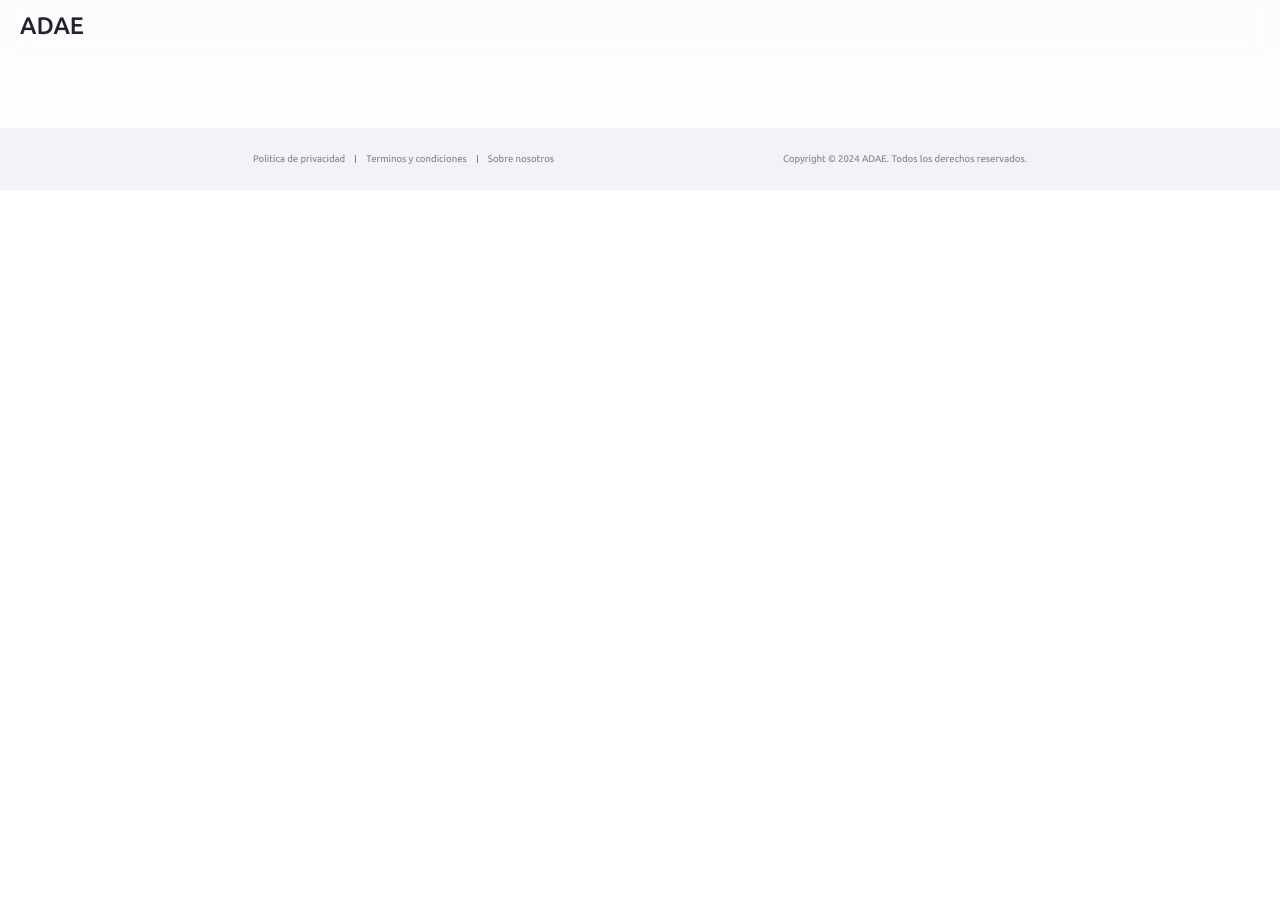
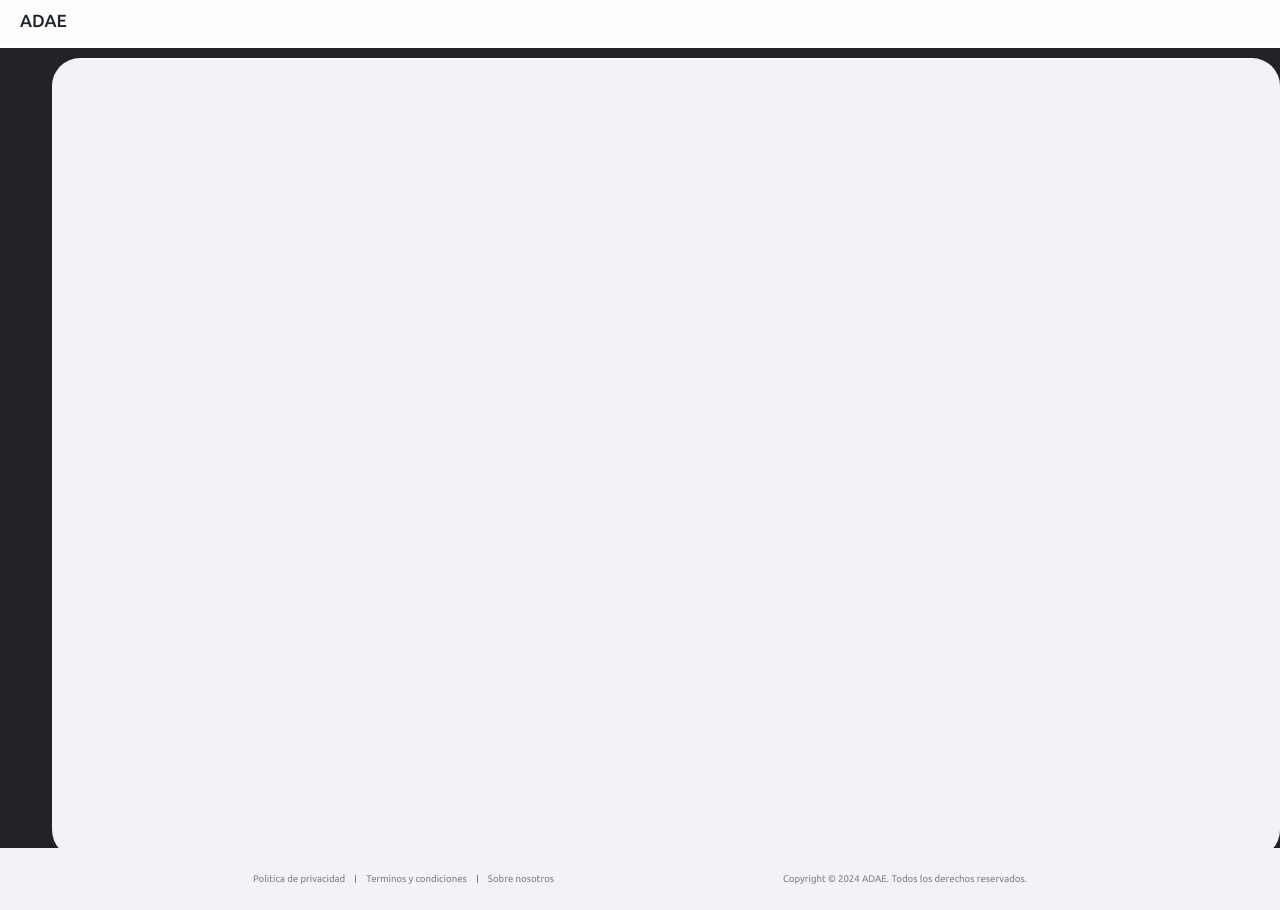
Before and after one commit to ProgramacionCbtis66/ProyectUnknown, an Angular app in the folder FrontEnd/: page /Main_Dashboard in a window 1280 px wide. Before the commit this address led to /. Before the commit the page ends 800 px from the top, so only its background shows below. Built offline with nearby package versions, Linux system fonts and the light colour scheme.

Commit message:
creacion de componente MAIN_DASHBOARD

```diff
--- a/FrontEnd/src/app/app-routing.module.ts
+++ b/FrontEnd/src/app/app-routing.module.ts
@@ -3,12 +3,14 @@ import { RouterModule, Routes } from '@angular/router';
 import { HomepageComponent } from './homepage/homepage.component';
 import { LogInComponent } from './log-in/log-in.component';
 import { LoginQRGeneratorComponent } from './login-qr-generator/login-qr-generator.component';
+import { MainDashboardComponent } from './main-dashboard/main-dashboard.component';
 
 const routes: Routes = [
   { path: "", component: HomepageComponent},
   { path: "main", component: HomepageComponent},
   { path: "login", component: LogInComponent},
-  { path: "QRPage", component: LoginQRGeneratorComponent}
+  { path: "QRPage", component: LoginQRGeneratorComponent},
+  { path: "Main_Dashboard", component: MainDashboardComponent}
 ];
 
 @NgModule({
--- a/FrontEnd/src/app/app.component.css
+++ b/FrontEnd/src/app/app.component.css
@@ -15,7 +15,6 @@ body {
     font-family: 'Ubuntu', sans-serif;
     background-color: rgba(251, 251, 253, 0.5);
     margin: 0;
-    padding-top: 5rem;
 }
 
 header {
@@ -30,11 +29,10 @@ header {
 }
 
 .ADAE-logo-header {
-    font-size: 1.5rem;
+    font-size: 1.1rem;
     font-weight: 500;
     display: flex;
     align-items: center;
-
 }
 
 footer{
@@ -43,7 +41,6 @@ footer{
     align-items: center;
     background-color: #f2f2f7;
     padding: 1.5rem;
-
 }
 
 .footer-div{
--- a/FrontEnd/src/app/app.component.html
+++ b/FrontEnd/src/app/app.component.html
@@ -15,7 +15,7 @@
   <body>
     <header>
       <nav>
-        <a [routerLink] = "['/main']" class="ADAE-logo-header">ADAE</a>
+        <a [routerLink]="['/main']" class="ADAE-logo-header">ADAE</a>
       </nav>
     </header>
 
--- a/FrontEnd/src/app/app.module.ts
+++ b/FrontEnd/src/app/app.module.ts
@@ -6,6 +6,7 @@ import { AppComponent } from './app.component';
 import { HomepageComponent } from './homepage/homepage.component';
 import { LogInComponent } from './log-in/log-in.component';
 import { LoginQRGeneratorComponent } from './login-qr-generator/login-qr-generator.component';
+import { MainDashboardComponent } from './main-dashboard/main-dashboard.component';
 
 @NgModule({
   declarations: [
@@ -13,6 +14,7 @@ import { LoginQRGeneratorComponent } from './login-qr-generator/login-qr-generat
     HomepageComponent,
     LogInComponent,
     LoginQRGeneratorComponent,
+    MainDashboardComponent,
   ],
   imports: [
     BrowserModule,
--- a/FrontEnd/src/app/log-in/log-in.component.html
+++ b/FrontEnd/src/app/log-in/log-in.component.html
@@ -14,7 +14,12 @@
       <form id="sign-in">
         <p>Inicio de sesion</p>
         <div class="input-container">
-          <a href="#"><i class="bx bx-right-arrow-circle"></i></a>
+          <div class="login">
+            <a [routerLink]="['/Main_Dashboard']"
+              ><i class="bx bx-right-arrow-circle"></i
+            ></a>
+          </div>
+
           <input type="email" id="email" placeholder="correo institucional" />
           <input type="password" id="password" placeholder="contraseña" />
           <label> <input type="checkbox" id="check" />Recordar inicio</label>
--- /dev/null
+++ b/FrontEnd/src/app/main-dashboard/main-dashboard.component.css
@@ -0,0 +1,46 @@
+body {
+    display: flex;
+    height: 100vh; /* Ocupa toda la altura de la pantalla */
+    width: 100vw;  /* Ocupa toda la anchura de la pantalla */
+    margin: 0;
+    font-family: Arial, sans-serif;
+    background-color: #202225;
+    color: #333;
+    opacity: 0;
+    animation: fadeIn 1.5s ease forwards;
+}
+@keyframes fadeIn {
+    0% {
+        opacity: 0;
+        transform: translateY(20px);
+    }
+    100% {
+        opacity: 1;
+        transform: translateY(0);
+    }
+}
+.sidebar {
+    width: 70px;
+    background-color: #202225;
+    height: 100vh; /* Ajuste a la altura completa de la pantalla */
+    padding: 10px 0;
+    display: flex;
+    flex-direction: column;
+    align-items: center;
+    gap: 20px;
+}
+.main_container {
+
+    display: flex;
+    flex-direction: column;
+    align-items: center;
+    justify-content: center;
+    gap: 20px;
+    border-radius: 28px; /* Bordes redondeados */
+    width: 1630px; /* Ancho del contenedor */
+    height: 800px; /* Alto del contenedor */
+    background-color: #f2f2f7; /* Color de fondo */
+    margin: 10px auto; /* Centrando horizontalmente el contenedor */
+    padding: 20px; /* Espacio interno */
+    color: #333;
+}
--- /dev/null
+++ b/FrontEnd/src/app/main-dashboard/main-dashboard.component.html
@@ -0,0 +1,17 @@
+<!DOCTYPE html>
+<html lang="en">
+  <head>
+    <meta charset="UTF-8" />
+    <meta name="viewport" content="width=device-width, initial-scale=1.0" />
+    <title>Dashboard Layout</title>
+  </head>
+  <body>
+    <div class="sidebar"></div>
+
+    <div class="main_container"></div>
+
+    <div class="mt-5">
+      <router-outlet></router-outlet>
+    </div>
+  </body>
+</html>
--- /dev/null
+++ b/FrontEnd/src/app/main-dashboard/main-dashboard.component.ts
@@ -0,0 +1,15 @@
+import { Component, OnInit } from '@angular/core';
+
+@Component({
+  selector: 'app-main-dashboard',
+  templateUrl: './main-dashboard.component.html',
+  styleUrls: ['./main-dashboard.component.css']
+})
+export class MainDashboardComponent implements OnInit {
+
+  constructor() { }
+
+  ngOnInit(): void {
+  }
+
+}
```
Also changed, not shown: 1 other file (tests, documents, lock files or other folders).
